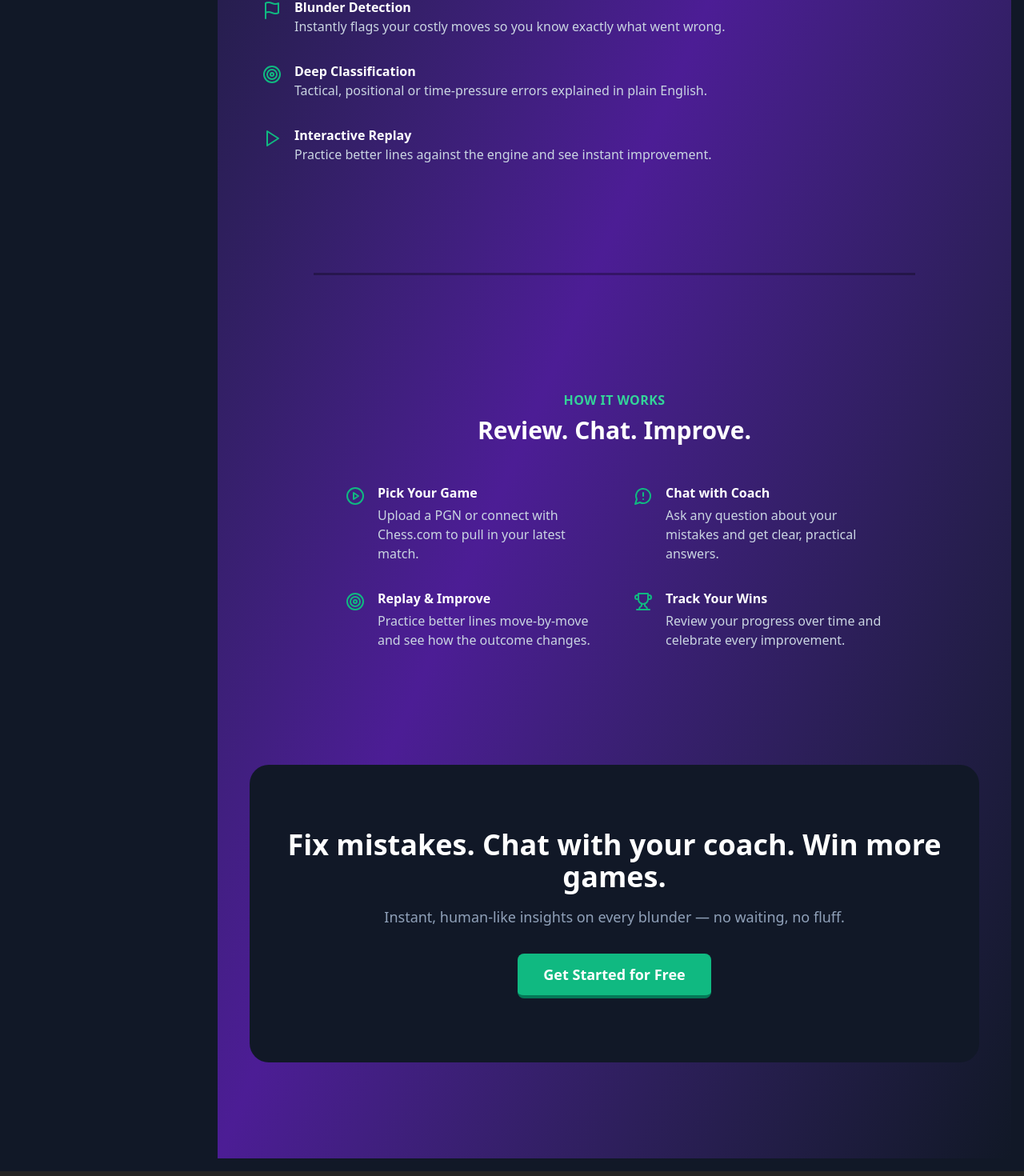
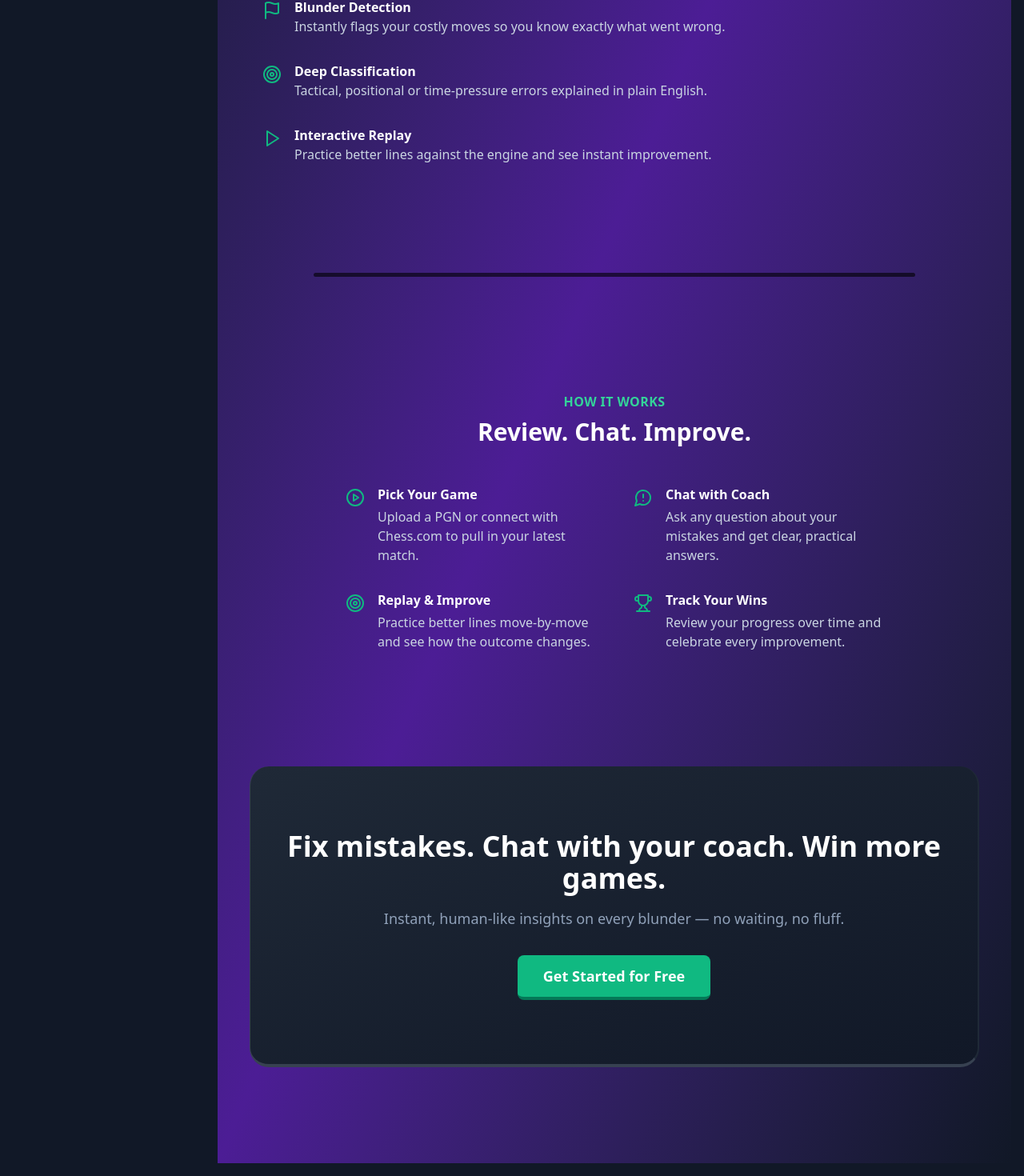
Before and after one commit to mattslight/blunderfixer-react, a React (Vite) app: page / in a window 1280 px wide. Shown: the part 925-2395 px from the top of the page at 80% size. Built offline with nearby package versions, Linux system fonts and the light colour scheme; no server answers.

Commit message:
better hrule between how it works and features

```diff
--- a/src/pages/PreSignupHome.jsx
+++ b/src/pages/PreSignupHome.jsx
@@ -102,7 +102,7 @@ export default function HomePage() {
         </ul>
       </section>
 
-      <hr className="mx-20 mb-20 border-2 border-t border-black opacity-30" />
+      <hr className="mx-20 mb-20 rounded-full border-b-4 border-black opacity-60" />
 
       {/* How It Works */}
       <section className="mb-20 py-16">
@@ -171,7 +171,7 @@ export default function HomePage() {
       </section>
 
       {/* Final CTA */}
-      <section className="mb-20 overflow-hidden rounded-3xl bg-gray-900">
+      <section className="mb-20 overflow-hidden rounded-3xl border-r-2 border-b-4 border-l-1 border-r-gray-800 border-b-gray-700 border-l-gray-700 bg-gradient-to-br from-gray-800 to-gray-900">
         <div className="container mx-auto px-8 py-20 text-center">
           <h2 className="text-4xl font-bold text-white">
             Fix mistakes. Chat with your coach. Win more games.
```
